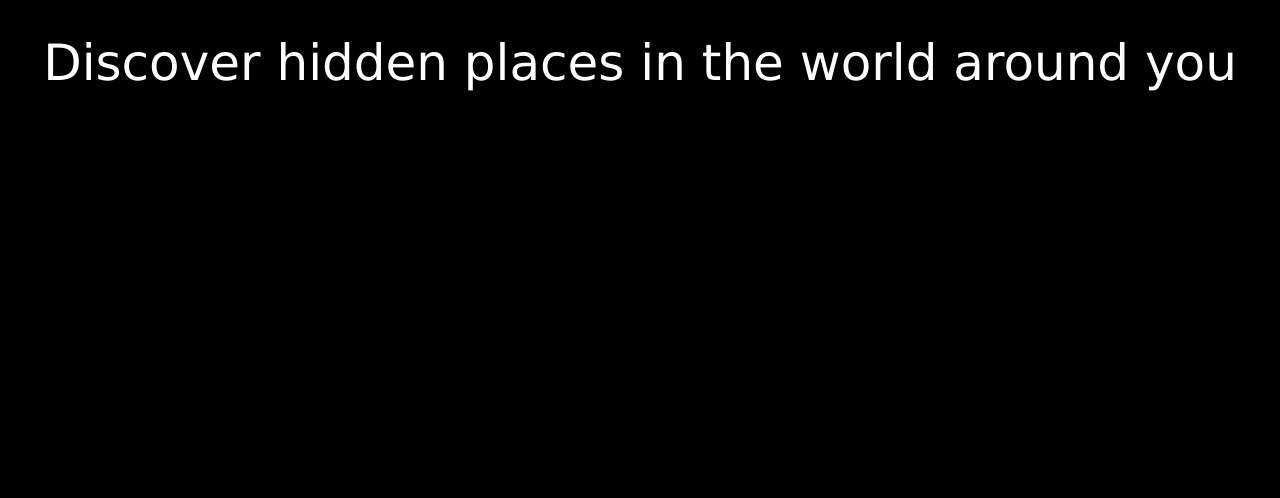
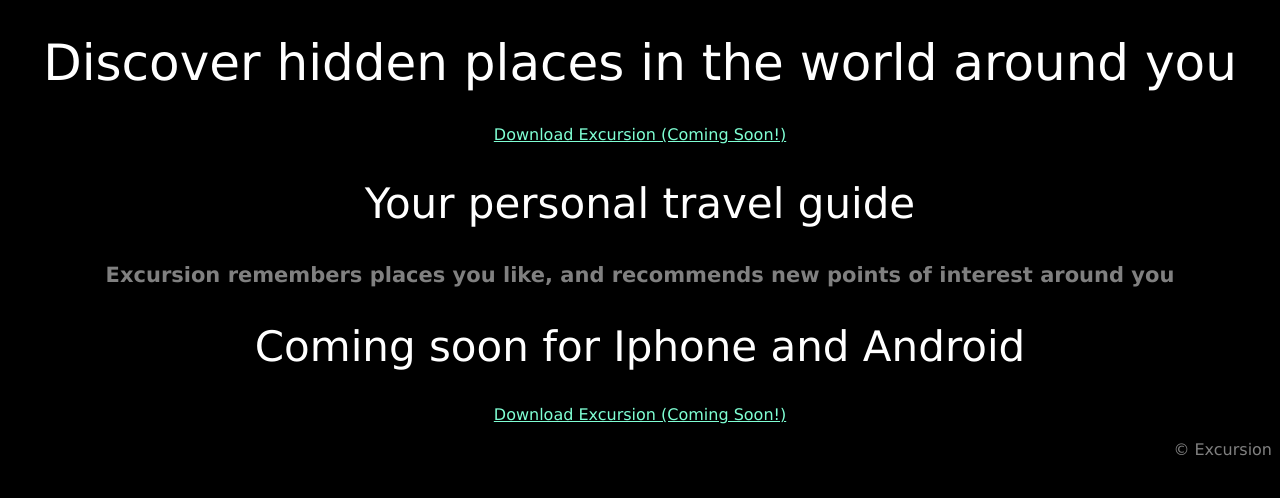
Before and after one commit to jc-tbn/Excursion, a plain HTML site: page index.html in a window 1280 px wide. Drawn offline with Linux system fonts and the light colour scheme.

Commit message:
Add text

```diff
--- a/index.html
+++ b/index.html
@@ -9,7 +9,25 @@
 
 	<header>
 		<h1>Discover hidden places in the world around you</h1>
+		<a href="">Download Excursion (Coming Soon!)</a>
 	</header>
+
+
+	<div class="presentation">
+		<h2>Your personal travel guide</h2>
+		<h3>Excursion remembers places you like, and recommends new points of interest around you</h3>
+	</div>
+
+
+	<div class="mobile-app">
+		<h2>Coming soon for Iphone and Android</h2>
+		<a href="">Download Excursion (Coming Soon!)</a>
+	</div>
+
+
+	<footer>
+		<p>&copy; Excursion</p>
+	</footer>>
 
 </body>
 
--- a/resources/css/style.css
+++ b/resources/css/style.css
@@ -1,12 +1,34 @@
 body{
 	text-align: center;
-	background-color: Black;
+	background-color: black;
+	font-family: Verdana;
 }
 
+
 h1{
-	font-family: Verdana;
 	font-weight: Normal;
 	font-size: 50px;
 	color: white;
 	text-align: center;
 }
+
+h2{
+	font-weight: 300;
+	font-size: 42px;
+	color: white;
+}
+
+h3{
+	color: gray;
+	font-size: 21px;
+}
+
+a{
+	font-size: 16px;
+	color: aquamarine;
+}
+
+footer p{
+	text-align: right;
+	color: gray;
+}
```
